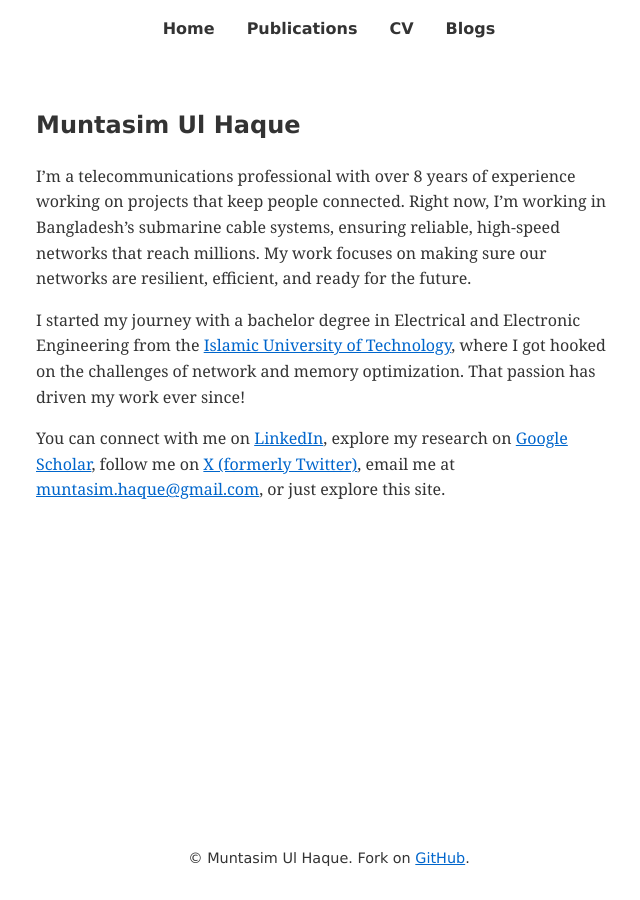
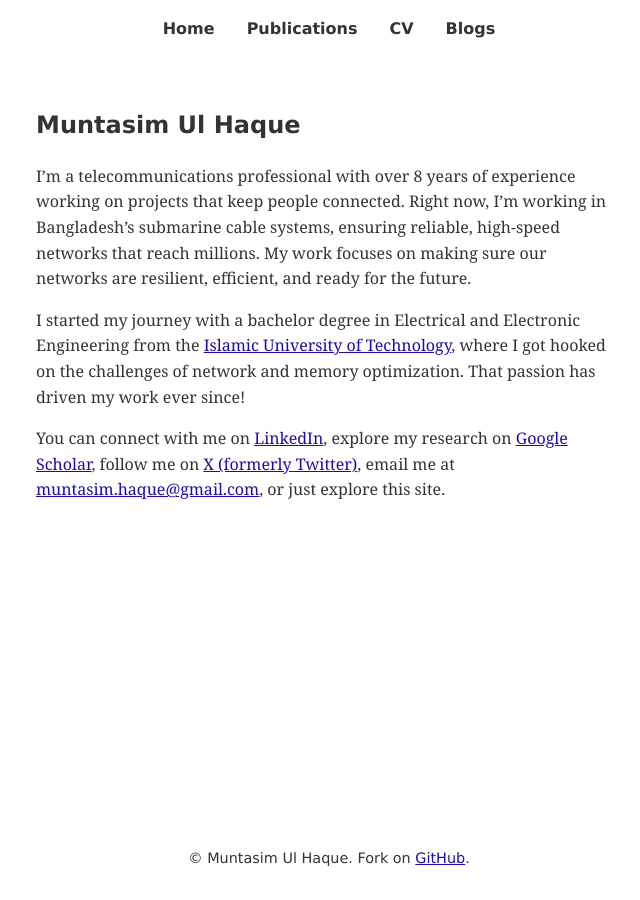
Before and after one commit to muntasimulhaque/muntasimulhaque.github.io, a Jekyll site: the page built from index.md, in a window 1280 px wide. Shown: the whole page, without its empty margins (311-951 px from the left). Built offline with Jekyll 4.4.1, drawn with Linux system fonts in a browser that asks for light colours.

Commit message:
Update main.css

```diff
--- a/assets/css/main.css
+++ b/assets/css/main.css
@@ -3,9 +3,9 @@
     --primary-color: #333333; /* Black as primary color */
     --background-color: #ffffff; /* White for background */
     --text-color: #333333; /* Black for main text */
-    --link-color: #0066cc; /* Standard blue hyperlink color */
-    --visited-link-color: #005fa3; /* Dark purple for visited links */
-    --hover-link-color: #004499; /* Blue for hover links */
+    --link-color: #1a0dab; /* Standard blue hyperlink color */
+    --visited-link-color: #660099; /* Dark purple for visited links */
+    --hover-link-color: #551a8b; /* Blue for hover links */
     --max-content-width: 650px; /* Reduced max content width for better readability */
 }
 
```
